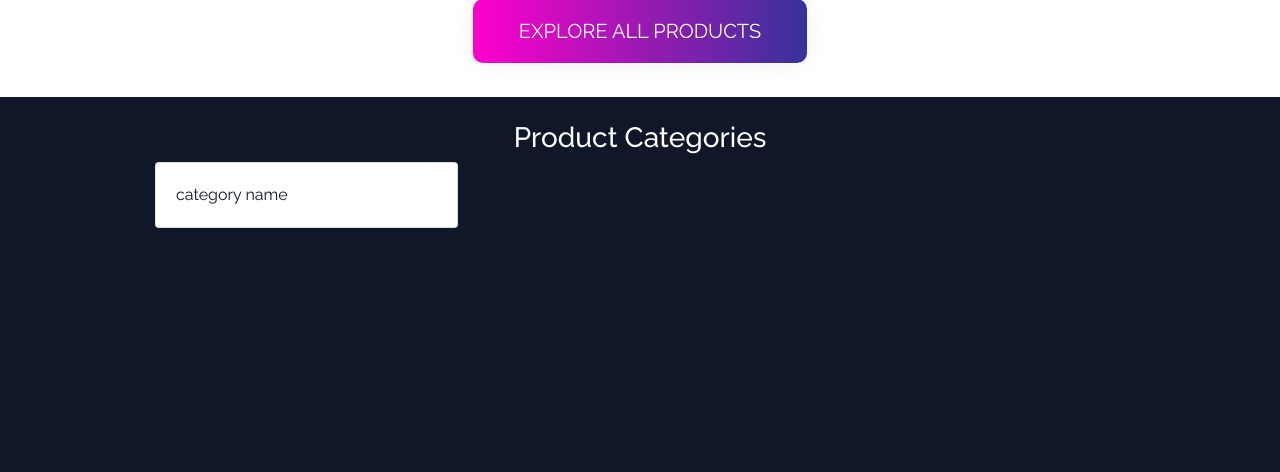
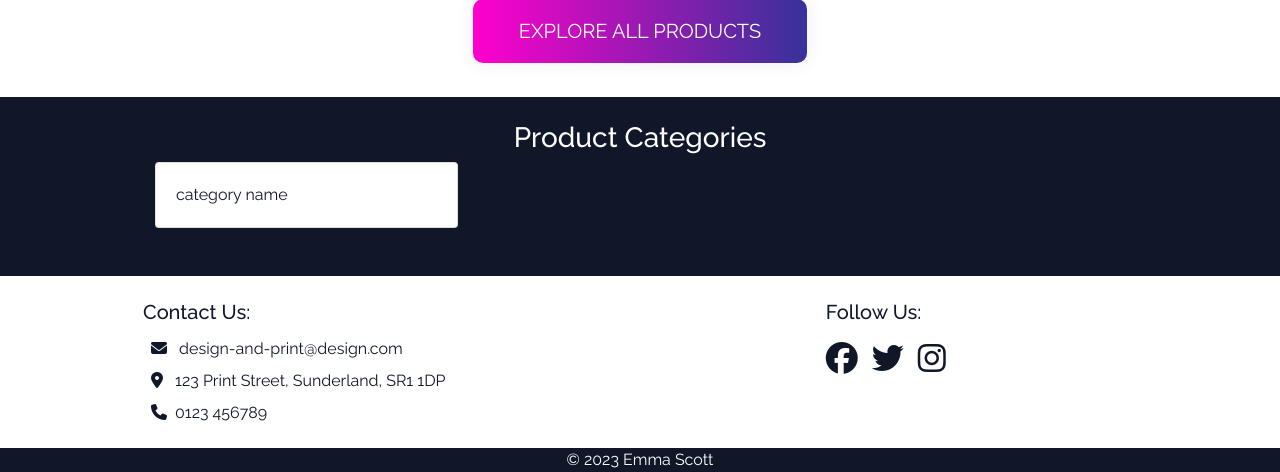
Before and after one commit to EmmaJane22/Design-and-Print, a Django app: page / in a window 1280 px wide. Shown: the part 967-1439 px from the top of the page. Before the commit the page ends 1195 px from the top, so only its background shows below. Run offline with Django 3.2, Linux system fonts and the light colour scheme; some libraries are stand-ins or nearby versions.

Commit message:
Added footer to base template and css styling

```diff
--- a/static/css/base.css
+++ b/static/css/base.css
@@ -76,6 +76,57 @@ body {
 
 }
 
+/* --- Footer --- */
+
+.page-footer {
+    background-color: #fff;
+}
+
+.footer-copyright {
+    background: #101728;
+    color: #fff;
+    text-align: center;
+}
+
+a.social-media {
+    text-decoration: none;
+}
+
+.social-media-icon {
+    font-size: 2rem;
+    color: #101728;
+    padding: 10px 10px 10px 0px;
+    text-decoration: none;
+    margin: 0;
+}
+
+.social-media-icon:hover,
+.contact-icon:hover {
+    color: #9640FB;
+    text-decoration: none;
+}
+
+.contact {
+    color: #101728 !important;
+}
+
+.contact-icon {
+    font-size: 1rem;
+    color: #101728;
+    padding: 8px;
+    text-decoration: none;
+}
+
+ul {
+    padding-left: 0;
+    margin-left: 0;
+}
+
+footer li {
+    display: inline;
+    margin: 0;
+}
+
 /* -------------------------------- Media Queries */
 
 /* Larger container on xl screens */
--- a/templates/base.html
+++ b/templates/base.html
@@ -114,8 +114,59 @@
         {% endblock %}
 
         <!-- FOOTER -->
-        <div class="footer-container">
-        </div>
+        <footer class="page-footer">
+            <div class="container pt-4 pb-1">
+                <div class="row">
+                    <div class="col-12 col-lg-8">
+                        <h5>Contact Us:</h5>
+                        <ul class="list-group">
+                            <li>
+                                <i class="contact-icon fa-solid fa-envelope" aria-hidden="true"></i>
+                                <a href="mailto:design-and-print@design.com" class="contact" target="_blank">design-and-print@design.com
+                                </a>
+                            </li>
+                            <li>
+                                <i class="contact-icon fa-solid fa-location-dot" aria-hidden="true"></i>
+                                <a href="https://goo.gl/maps/arMbXv8x2bwzpFSm6" class="contact" target="_blank"> 123 Print Street, Sunderland, SR1 1DP
+                                </a>
+                            </li>
+                            <li>
+                                <p><i class="contact-icon fa-solid fa-phone" aria-hidden="true"></i>0123 456789</p>
+                            </li>
+                        </ul>
+                    </div>
+
+                    <div class="col-12 col-lg-4">
+                        <h5>Follow Us:</h5>
+                        <ul>
+                            <li>
+                                <a href="https://www.facebook.com" class="social-media" target="_blank">
+                                    <i class="social-media-icon fa-brands fa-facebook" aria-hidden="true"></i>
+                                    <span class="sr-only">Facebook</span>
+                                </a>
+                            </li>
+                            <li>
+                                <a href="https://www.twitter.com" class="social-media" target="_blank">
+                                    <i class="social-media-icon fa-brands fa-twitter" aria-hidden="true"></i>
+                                    <span class="sr-only">Twitter</span>
+                                </a>
+                            </li>
+                            <li>
+                                <a href="https://www.instagram.com" class="social-media" target="_blank">
+                                    <i class="social-media-icon fa-brands fa-instagram" aria-hidden="true"></i>
+                                    <span class="sr-only">Instagram</span>
+                                </a>
+                            </li>
+                        </ul>
+                    </div>
+                </div>
+            </div>
+            <div class="footer-copyright">
+                <div class="container">
+                    <p>&copy 2023 Emma Scott</p>
+                </div>
+            </div>
+        </footer>
 
         {% block postloadjs %}
         {% endblock %}
```
